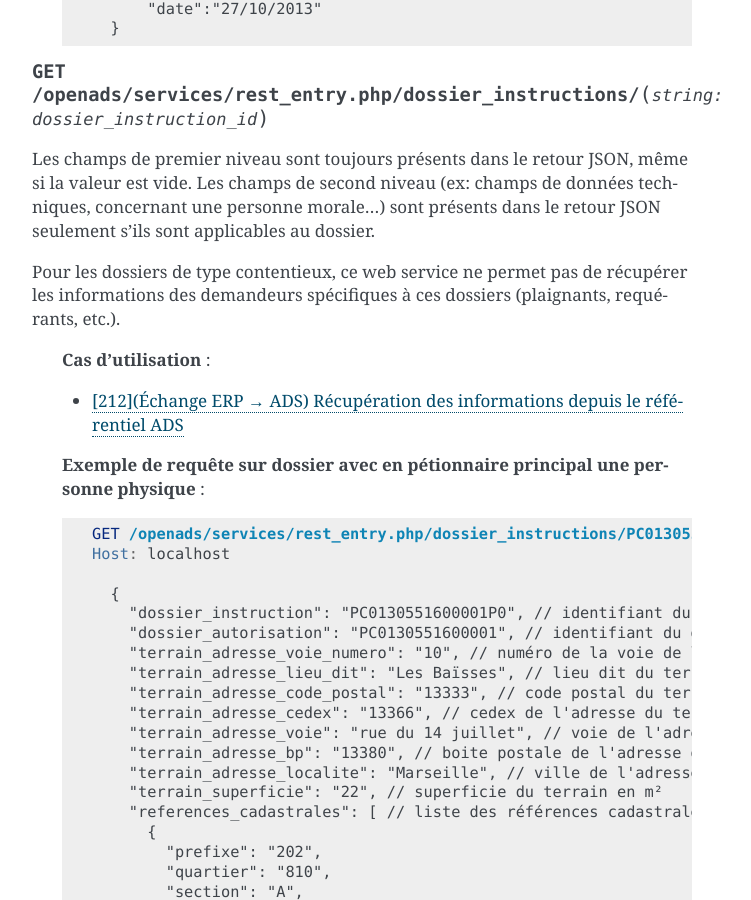
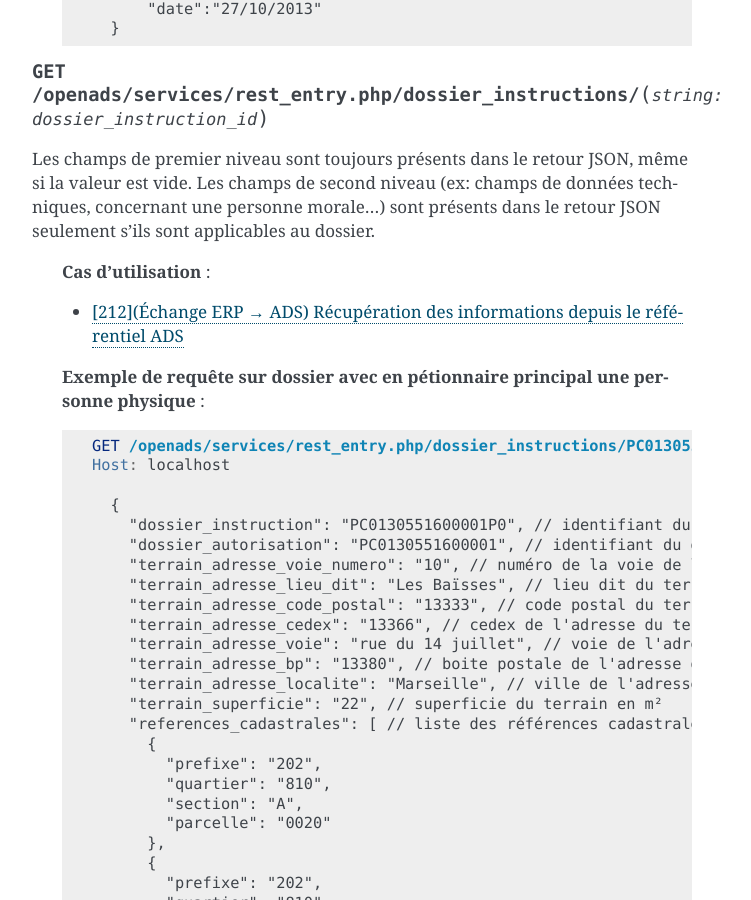
Before and after one commit to mpavaux/openads-documentation, a Sphinx documentation site: the page built from source/guide_developpeur/web_services.rst, in a window 1280 px wide and 900 px high, scrolled down 6289 px. Shown: the whole window, without its empty margins (388-1139 px from the left). Built offline with Sphinx 7.4.7, drawn with Linux system fonts in a browser that asks for light colours.

Commit message:
Update web_services.rst

```diff
--- a/source/guide_developpeur/web_services.rst
+++ b/source/guide_developpeur/web_services.rst
@@ -388,9 +388,6 @@
 personne morale...) sont présents dans le retour JSON seulement s'ils sont applicables au
 dossier.
 
-Pour les dossiers de type contentieux, ce web service ne permet pas de récupérer les
-informations des demandeurs spécifiques à ces dossiers (plaignants, requérants, etc.).
-
    **Cas d'utilisation** :
 
    - :ref:`echange_erp_ads_212`
```
